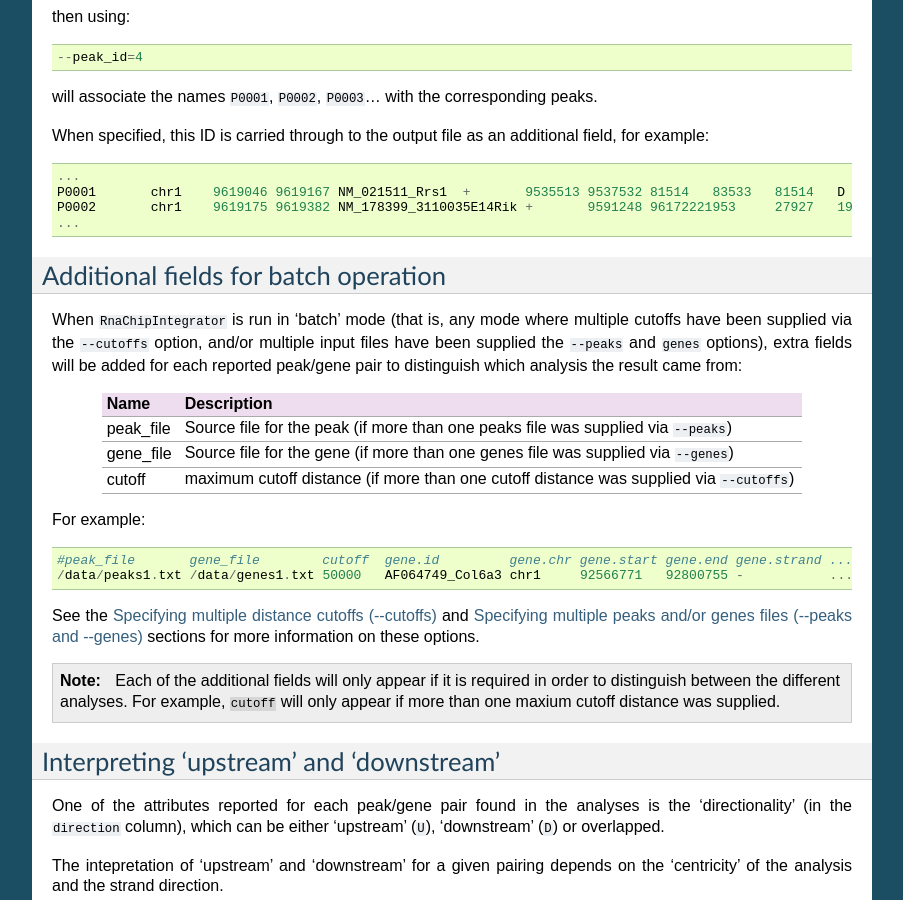
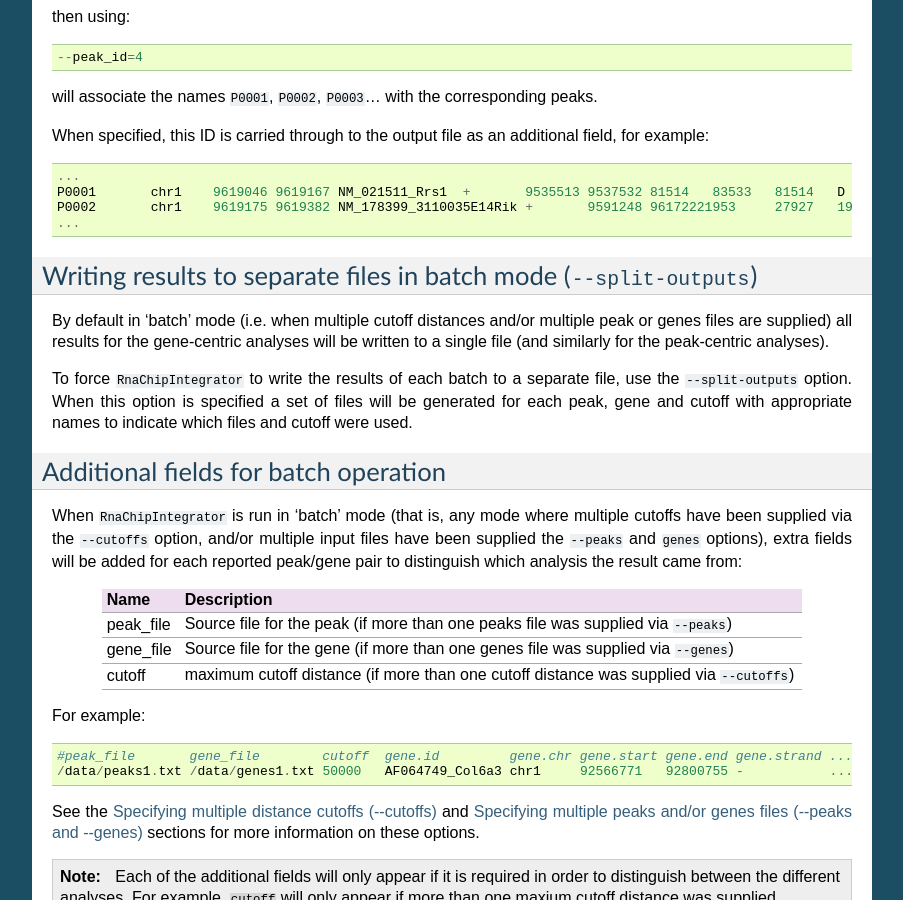
Before and after one commit to fls-bioinformatics-core/RnaChipIntegrator, a Sphinx documentation site: the page built from docs/outputs.rst, in a window 1280 px wide and 900 px high, scrolled down 3565 px. Shown: the whole window, without its empty margins (198-1101 px from the left). Built offline with Sphinx 7.4.7, drawn with Linux system fonts in a browser that asks for light colours; some of the changed text lies outside the part shown.

Commit message:
Update documentation to include the '--split-outputs` option.

```diff
--- a/docs/outputs.rst
+++ b/docs/outputs.rst
@@ -238,6 +238,22 @@ as an additional field, for example::
     P0002	chr1	9619175	9619382	NM_178399_3110035E14Rik	+	9591248	96172221953	27927	1953	D	0	0
     ...
 
+.. _split_outputs:
+
+Writing results to separate files in batch mode (``--split-outputs``)
+---------------------------------------------------------------------
+
+By default in 'batch' mode (i.e. when multiple cutoff distances and/or
+multiple peak or genes files are supplied) all results for the
+gene-centric analyses will be written to a single file (and similarly
+for the peak-centric analyses).
+
+To force ``RnaChipIntegrator`` to write the results of each batch to
+a separate file, use the ``--split-outputs`` option. When this option
+is specified a set of files will be generated for each peak, gene
+and cutoff with appropriate names to indicate which files and cutoff
+were used.
+
 .. _additional_fields_for_batch_operation:
 
 Additional fields for batch operation
```
